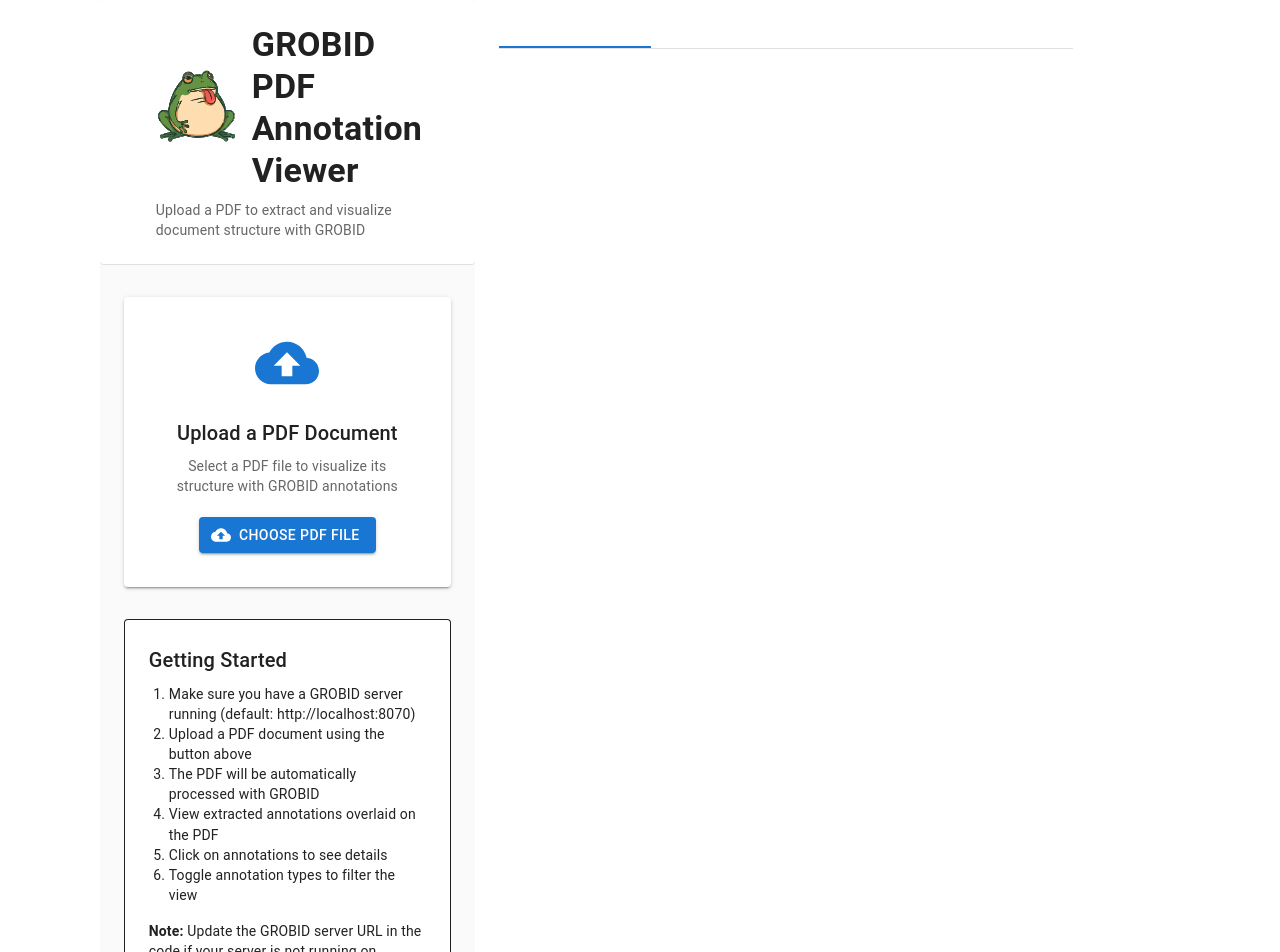
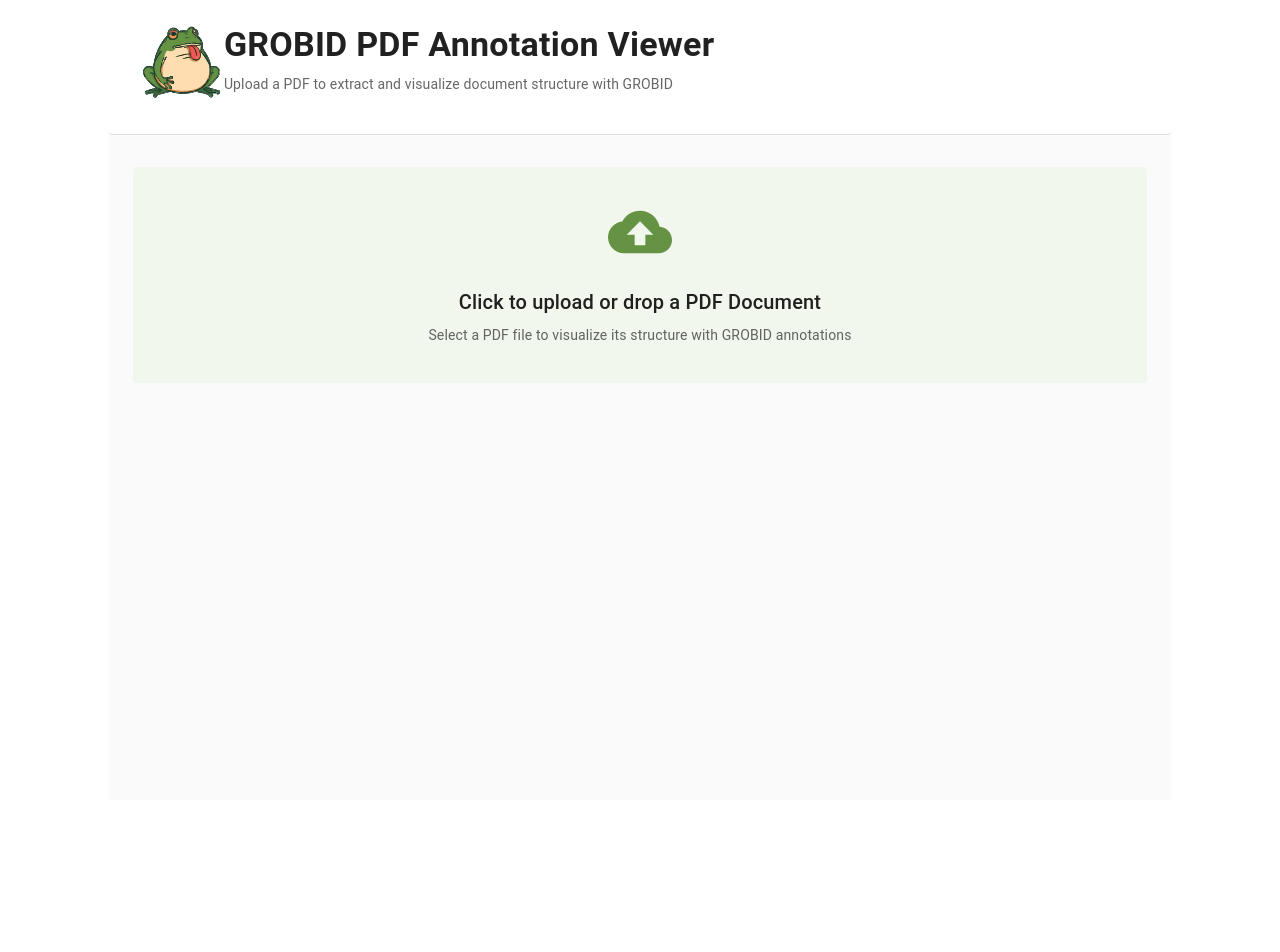
Before and after one commit to dataesr/grobid-ui, a React (Vite) app: page / in a window 1280 px wide. Shown: the top 952 px of the page. After the commit the page ends 800 px from the top, so only its background shows below. Built offline with nearby package versions, Linux system fonts and the light colour scheme.

Commit message:
feat: Add loader whild GROBID is processing

```diff
--- a/src/app.tsx
+++ b/src/app.tsx
@@ -3,6 +3,7 @@
   Alert,
   Box,
   Button,
+  CircularProgress,
   Container,
   Grid,
   Paper,
@@ -124,6 +125,8 @@
     );
   }
 
+  const isLoaded = (grobidTeiXml.length > 0) && (markdown.length > 0) && (pdfUrl.length > 0) && !loading;
+
   useEffect(() => {
     const dropZone = document.getElementById("dropZone");
     const fileInput = document.getElementById("fileInput");
@@ -145,7 +148,7 @@
 
   return (
     <Grid container spacing={3} sx={{ flexGrow: 1, width: '100%' }}>
-      <Grid size={4} offset={{ xs: 1, md: 1 }}>
+      <Grid size={isLoaded ? 4 : 10} offset={{ xs: 1, md: 1 }}>
         <Box sx={{ minHeight: '100vh', bgcolor: 'grey.50' }}>
           {/* Header */}
           <Paper
@@ -158,46 +161,50 @@
               py: 3,
             }}
           >
-            <Container maxWidth="xl">
-              <Box sx={{ display: 'flex', alignItems: 'center', gap: 2 }}>
+            <Grid container maxWidth="xl">
+              <Grid size={1}>
                 <img alt="Grobid logo" src={GrobidSvg} style={{ height: "80px", width: "80px" }} />
+              </Grid>
+              <Grid>
                 <Typography variant="h4" fontWeight={700}>
                   GROBID PDF Annotation Viewer
                 </Typography>
-              </Box>
                 <Typography variant="body2" color="text.secondary" sx={{ mt: 1 }}>
                   Upload a PDF to extract and visualize document structure with GROBID
                 </Typography>
-            </Container>
+              </Grid>
+            </Grid>
           </Paper>
 
           <Container maxWidth="xl" sx={{ py: 4 }}>
             {/* Upload Section */}
-            {!pdfUrl && (
-              <Paper elevation={2} id="dropZone" sx={{ p: 4, textAlign: 'center' }}>
-                <CloudUpload sx={{ fontSize: 64, color: 'primary.main', mb: 2 }} />
+            {!isLoaded && (
+              <>
+                <Paper elevation={2} id="dropZone" sx={{ p: 4, textAlign: 'center' }} className={loading ? 'disable' : ''}>
+                  <CloudUpload sx={{ fontSize: 64, color: '#659243', mb: 2 }} />
                   <Typography variant="h6" gutterBottom>
-                  Upload a PDF Document
+                    Click to upload or drop a PDF Document
                   </Typography>
                   <Typography variant="body2" color="text.secondary" gutterBottom>
                     Select a PDF file to visualize its structure with GROBID annotations
                   </Typography>
-                <Button
-                  component="label"
-                  id="fileInput"
-                  startIcon={<CloudUpload />}
-                  sx={{ mt: 2 }}
-                  variant="contained"
-                >
-                  Choose PDF File
-                  <input
-                    accept="application/pdf"
-                    hidden
-                    onChange={handleFileUpload}
-                    type="file"
+                </Paper>
+                {loading && (
+                  <CircularProgress
+                    aria-label="Processing PDF with GROBID..."
+                    enableTrackSlot
+                    size={80}
+                    sx={{
+                      color: '#659243',
+                      display: 'flex',
+                      margin: 'auto',
+                      position: 'relative',
+                      top: -160,
+                      zIndex: 1,
+                    }}
                   />
-                </Button>
-              </Paper>
+                )}
+              </>
             )}
 
             {/* Error Alert */}
@@ -207,15 +214,8 @@
               </Alert>
             )}
 
-            {/* Loading Alert */}
-            {loading && (
-              <Alert severity="info" sx={{ mb: 2 }}>
-                Processing PDF with GROBID... This may take a moment.
-              </Alert>
-            )}
-
             {/* PDF Viewer */}
-            {pdfUrl && (
+            {isLoaded && (
               <Paper elevation={2} sx={{ height: 'calc(100vh - 280px)', minHeight: 600 }}>
                 <PDFAnnotationViewer
                   pdfUrl={pdfUrl}
@@ -227,7 +227,7 @@
             )}
 
             {/* Selected Annotation Details */}
-            {selectedAnnotation && (
+            {isLoaded && selectedAnnotation && (
               <Paper elevation={2} sx={{ mt: 2, p: 3 }}>
                 <Typography variant="h6" gutterBottom>
                   Selected Annotation Details
@@ -272,30 +272,8 @@
               </Paper>
             )}
 
-            {/* Instructions */}
-            {!pdfUrl && (
-              <Paper elevation={0} sx={{ mt: 4, p: 3, bgcolor: 'primary.50', border: '1px solid', borderColor: 'primary.200' }}>
-                <Typography variant="h6" gutterBottom>
-                  Getting Started
-                </Typography>
-                <Typography variant="body2" component="div">
-                  <ol style={{ marginTop: 8, paddingLeft: 20 }}>
-                    <li>Make sure you have a GROBID server running (default: http://localhost:8070)</li>
-                    <li>Upload a PDF document using the button above</li>
-                    <li>The PDF will be automatically processed with GROBID</li>
-                    <li>View extracted annotations overlaid on the PDF</li>
-                    <li>Click on annotations to see details</li>
-                    <li>Toggle annotation types to filter the view</li>
-                  </ol>
-                </Typography>
-                <Typography variant="body2" sx={{ mt: 2 }}>
-                  <strong>Note:</strong> Update the GROBID server URL in the code if your server is not running on localhost:8070
-                </Typography>
-              </Paper>
-            )}
-
             {/* New Upload Button (when PDF is already loaded) */}
-            {pdfUrl && (
+            {isLoaded && (
               <Box sx={{ mt: 2, display: 'flex', justifyContent: 'center' }}>
                 <Button
                   variant="outlined"
@@ -315,6 +293,7 @@
           </Container>
         </Box>
       </Grid>
+      {isLoaded && (
         <Grid size={6}>
           <Box sx={{ borderBottom: 1, borderColor: 'divider' }}>
             <Tabs value={tab} onChange={handleTabChange} aria-label="basic tabs example">
@@ -349,6 +328,7 @@
             )}
           </CustomTabPanel>
         </Grid>
+      )}
     </Grid>
   );
 };
--- a/src/index.css
+++ b/src/index.css
@@ -11,6 +11,10 @@
   text-rendering: optimizeLegibility;
   -webkit-font-smoothing: antialiased;
   -moz-osx-font-smoothing: grayscale;
+}
+
+#root {
+  width: 100%;
 }
 
 a {
@@ -72,10 +76,30 @@
 }
 
 #dropZone {
-  border: 2px dashed transparent;
+  border: 1px dashed transparent;
+  box-shadow: none;
+  background-color: #f2f7ee;
 
   &:hover,
   &.dragover {
-    border: 2px dashed #1976d2;
+    border-color: #659243;
+    background-color: #e4efdc;
+  }
+
+  &.disable {
+    background-color: lightgray;
+    color: grey;
+    cursor: default;
+
+    > svg,
+    > p {
+      color: grey !important;
+    }
+
+
+    &:hover,
+    &.dragover {
+      border-color: transparent;
+    }
   }
 }
```
Lines whose indentation alone changed are shown as unchanged.
